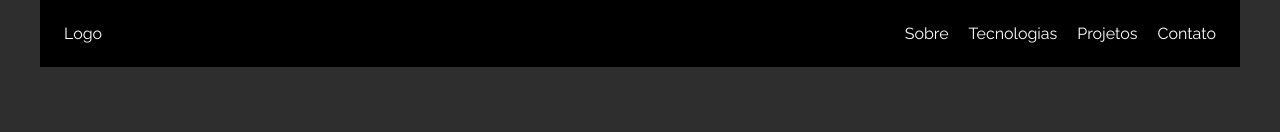
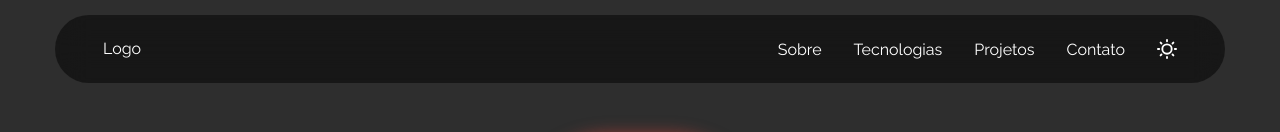
Before and after one commit to thiag-o/portfolio, a Next.js app: page / in a window 1280 px wide. Shown: the top 132 px of the page. Built offline with nearby package versions, Linux system fonts and the light colour scheme; grey boxes are pictures that could not be loaded.

Commit message:
feat: adicionar botao para mudar entre dark e light theme

```diff
--- a/package.json
+++ b/package.json
@@ -24,6 +24,7 @@
     "@types/node": "^20",
     "@types/react": "^18",
     "@types/react-dom": "^18",
+    "@types/react-scroll": "^1.8.10",
     "@types/react-slick": "^0.23.13",
     "eslint": "^8",
     "eslint-config-next": "14.2.2",
--- a/src/app/layout.tsx
+++ b/src/app/layout.tsx
@@ -4,6 +4,7 @@ import 'slick-carousel/slick/slick-theme.css';
 import type { Metadata } from 'next';
 import { Raleway } from 'next/font/google';
 
+import Contexts from './lib/Contexts';
 import GlobalTheme from './lib/GlobalTheme';
 import StyledComponentsRegistry from './lib/registry';
 
@@ -23,7 +24,7 @@ export default function RootLayout({
     <html lang="pt_br">
       <body className={`${raleway.className} ${raleway.variable}`}>
         <StyledComponentsRegistry>
-          <GlobalTheme>{children}</GlobalTheme>
+          <Contexts>{children}</Contexts>
         </StyledComponentsRegistry>
       </body>
     </html>
--- /dev/null
+++ b/src/app/lib/Contexts.tsx
@@ -0,0 +1,18 @@
+'use client';
+import React from 'react';
+
+import { ChangeThemeProvider } from '@/hooks/useChangeTheme';
+
+import GlobalTheme from './GlobalTheme';
+
+interface IContextsProps {
+  children: React.ReactNode;
+}
+
+export default function Contexts({ children }: IContextsProps) {
+  return (
+    <ChangeThemeProvider>
+      <GlobalTheme>{children}</GlobalTheme>
+    </ChangeThemeProvider>
+  );
+}
--- a/src/app/lib/GlobalTheme.tsx
+++ b/src/app/lib/GlobalTheme.tsx
@@ -3,14 +3,17 @@ import React from 'react';
 import { ThemeProvider } from 'styled-components';
 
 import { GlobalStyles } from '@/global/GlobalStyles';
-import { lightTheme, theme } from '@/global/theme';
+import { darkTheme, lightTheme } from '@/global/theme';
+import { useChangeTheme } from '@/hooks/useChangeTheme';
 
 interface IGlobalThemeProps {
   children: React.ReactNode;
 }
 export default function GlobalTheme({ children }: IGlobalThemeProps) {
+  const { themeProvider } = useChangeTheme();
+
   return (
-    <ThemeProvider theme={theme}>
+    <ThemeProvider theme={themeProvider === 'dark' ? darkTheme : lightTheme}>
       <GlobalStyles />
       {children}
     </ThemeProvider>
--- a/src/app/page.tsx
+++ b/src/app/page.tsx
@@ -11,6 +11,7 @@ import { Container, SectionBgShare } from './styles';
 
 export default function Home() {
   return (
+    <>
       <Container>
         <Header />
         <Introduction />
@@ -22,5 +23,6 @@ export default function Home() {
         <Contact />
         <Footer />
       </Container>
+    </>
   );
 }
--- a/src/components/Shared/Header/index.tsx
+++ b/src/components/Shared/Header/index.tsx
@@ -1,4 +1,8 @@
+import { Moon, Sun } from 'phosphor-react';
 import React from 'react';
+import { Link } from 'react-scroll';
+
+import { useChangeTheme } from '@/hooks/useChangeTheme';
 
 import {
   Container,
@@ -6,20 +10,58 @@ import {
   Navigation,
   NavigationItem,
   NavigationList,
+  ThemeButton,
+  ThemeItem,
+  Wrapper,
 } from './styles';
 
 export default function Header() {
+  const { themeProvider, setThemeProvider } = useChangeTheme();
+
+  function handleChangeThemeProvider(theme: 'light' | 'dark') {
+    setThemeProvider(theme);
+  }
+
   return (
     <Container className="container">
-      <Logo>Logo</Logo>
-      <Navigation>
-        <NavigationList>
-          <NavigationItem>Sobre</NavigationItem>
-          <NavigationItem>Tecnologias</NavigationItem>
-          <NavigationItem>Projetos</NavigationItem>
-          <NavigationItem>Contato</NavigationItem>
-        </NavigationList>
-      </Navigation>
+      <Wrapper>
+        <Logo>Logo</Logo>
+        <Navigation>
+          <NavigationList>
+            <NavigationItem>
+              <Link to="">Sobre</Link>
+            </NavigationItem>
+            <NavigationItem>
+              <Link to="">Tecnologias</Link>
+            </NavigationItem>
+            <NavigationItem>
+              <Link to="">Projetos</Link>
+            </NavigationItem>
+            <NavigationItem>
+              <Link to="">Contato</Link>
+            </NavigationItem>
+            <ThemeItem>
+              {themeProvider === 'dark' ? (
+                <ThemeButton
+                  onClick={() => handleChangeThemeProvider('light')}
+                  whileHover={{ scale: 1.2 }}
+                  whileTap={{ scale: 0.95 }}
+                >
+                  <Sun weight="bold" />
+                </ThemeButton>
+              ) : (
+                <ThemeButton
+                  onClick={() => handleChangeThemeProvider('dark')}
+                  whileHover={{ scale: 1.2 }}
+                  whileTap={{ scale: 0.95 }}
+                >
+                  <Moon weight="bold" />
+                </ThemeButton>
+              )}
+            </ThemeItem>
+          </NavigationList>
+        </Navigation>
+      </Wrapper>
     </Container>
   );
 }
--- a/src/components/Shared/Header/styles.ts
+++ b/src/components/Shared/Header/styles.ts
@@ -1,11 +1,26 @@
+import { motion } from 'framer-motion';
 import styled from 'styled-components';
 
+import { Button } from '../CommonButton/styles';
+
 export const Container = styled.header`
+  position: fixed;
+  width: 100%;
+  top: 15px;
+  left: 50%;
+  transform: translate(-50%);
+  z-index: 10;
+`;
+
+export const Wrapper = styled.div`
+  width: 100%;
   display: flex;
+  padding: 24px 48px;
   justify-content: space-between;
-  background-color: ${({ theme }) => theme.colors.grays['c12']};
-  padding: 24px;
+  background-color: ${({ theme }) => theme.colors.grays['c12']}80;
+  backdrop-filter: blur(15px);
   color: ${({ theme }) => theme.colors.grays['w']};
+  border-radius: 400px;
 `;
 
 export const Logo = styled.a``;
@@ -14,7 +29,21 @@ export const Navigation = styled.nav``;
 
 export const NavigationList = styled.ul`
   display: flex;
-  gap: 20px;
+  gap: 32px;
+  align-items: center;
   list-style: none;
 `;
-export const NavigationItem = styled.li``;
+export const NavigationItem = styled.li`
+  a {
+    font-size: 1rem;
+    cursor: pointer;
+  }
+`;
+
+export const ThemeItem = styled.li``;
+
+export const ThemeButton = styled(motion(Button))`
+  background-color: transparent;
+  padding: 0;
+  font-size: 20px;
+`;
--- a/src/global/theme.ts
+++ b/src/global/theme.ts
@@ -1,4 +1,4 @@
-const theme = {
+const darkTheme = {
   colors: {
     primary: '#FE4A3E',
 
@@ -30,9 +30,9 @@ const theme = {
 };
 
 const lightTheme = {
-  ...theme,
+  ...darkTheme,
   colors: {
-    ...theme.colors,
+    ...darkTheme.colors,
     grays: {
       c12: '#FFFFFF',
       c11: '#F7F7F7',
@@ -50,6 +50,5 @@ const lightTheme = {
     },
   },
 };
-console.log({ lightTheme, theme });
 
-export { lightTheme, theme };
+export { darkTheme, lightTheme };
--- /dev/null
+++ b/src/hooks/useChangeTheme.tsx
@@ -0,0 +1,37 @@
+import React, {
+  createContext,
+  Dispatch,
+  SetStateAction,
+  useContext,
+  useState,
+} from 'react';
+
+interface IChangeTheme {
+  themeProvider: IThemeProvider;
+  setThemeProvider: Dispatch<SetStateAction<IThemeProvider>>;
+}
+type IThemeProvider = 'dark' | 'light';
+
+interface IChangeThemeProviderProps {
+  children: React.ReactNode;
+}
+
+const ChangeThemeContext = createContext({} as IChangeTheme);
+
+export function ChangeThemeProvider({ children }: IChangeThemeProviderProps) {
+  const [themeProvider, setThemeProvider] = useState<IThemeProvider>('dark');
+
+  return (
+    <ChangeThemeContext.Provider value={{ themeProvider, setThemeProvider }}>
+      {children}
+    </ChangeThemeContext.Provider>
+  );
+}
+
+export function useChangeTheme() {
+  const context = useContext(ChangeThemeContext);
+  if (!context) {
+    throw new Error('useChangeTheme doesnt work without ChageThemeProvider');
+  }
+  return context;
+}
```
Also changed, not shown: 1 other file (tests, documents, lock files or other folders). Lines whose indentation alone changed are shown as unchanged.
